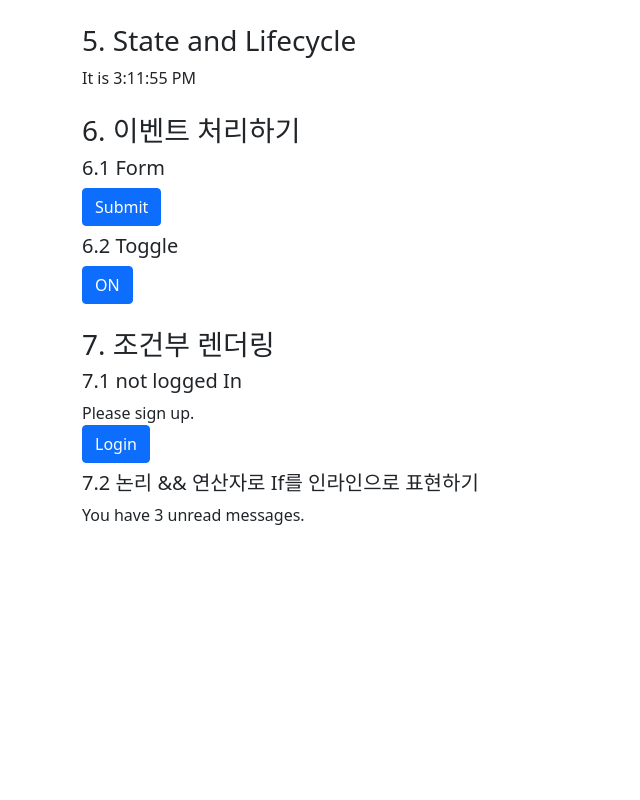
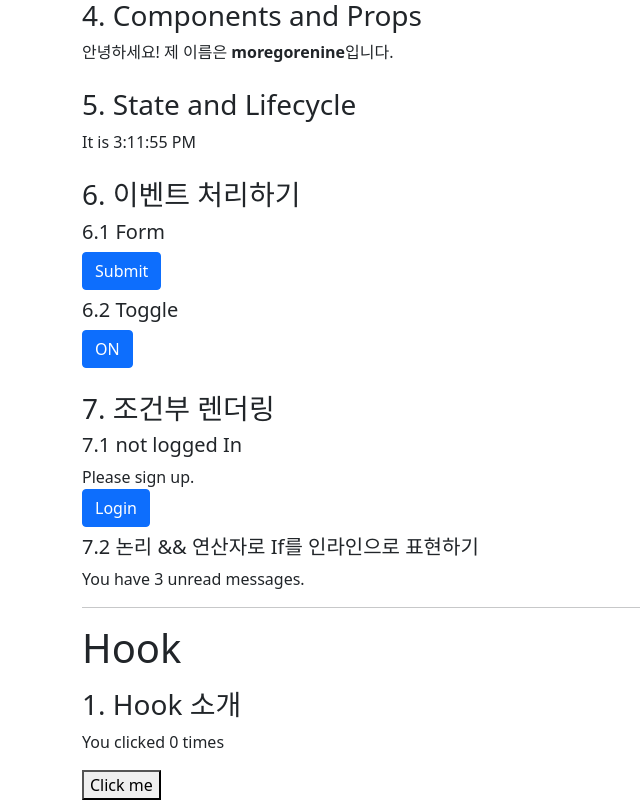
Before and after one commit to moregorenine/react-boilerplate, a React (Create React App) app: page / in a window 1280 px wide. Shown: the part 334-1134 px from the top of the page, without its empty margins (0-640 px from the left). Before the commit the page ends 861 px from the top, so only its background shows below. Built offline with nearby package versions, Linux system fonts and the light colour scheme.

Commit message:
[feature] 1.hook 소개

```diff
--- a/src/App.js
+++ b/src/App.js
@@ -9,12 +9,14 @@ import Form from './reactjs.org/main-concepts/6.handling-events/Form'
 import Toggle from './reactjs.org/main-concepts/6.handling-events/Toggle'
 import LoginControl from './reactjs.org/main-concepts/7.conditional-rendering/LoginControl'
 import Mailbox from './reactjs.org/main-concepts/7.conditional-rendering/Mailbox'
+import Example from "./reactjs.org/hook/1.introducing/Example";
 // import Counter from './state/Counter'
 
 const App = () => {
     const messages = ['React', 'Re: React', 'Re:Re: React']
     return (
         <div className={"container mt-5"}>
+            <h1>주요 개념</h1>
             <HelloWorld></HelloWorld>
             <Jsx></Jsx>
             <RenderingElements></RenderingElements>
@@ -24,6 +26,9 @@ const App = () => {
             <Toggle/>
             <LoginControl/>
             <Mailbox unreadMessages={messages}/>
+            <hr/>
+            <h1>Hook</h1>
+            <Example/>
         </div>
     );
 }
--- /dev/null
+++ b/src/reactjs.org/hook/1.introducing/Example.js
@@ -0,0 +1,19 @@
+import {useState} from "react";
+
+const Example = () => {
+    const [count, setCount] = useState(0);
+
+    return (
+        <section className={"mt-3"}>
+            <h3>1. Hook 소개</h3>
+            <div>
+                <p>You clicked {count} times</p>
+                <button onClick={() => setCount(count + 1)}>
+                    Click me
+                </button>
+            </div>
+        </section>
+    )
+}
+
+export default Example;
```
